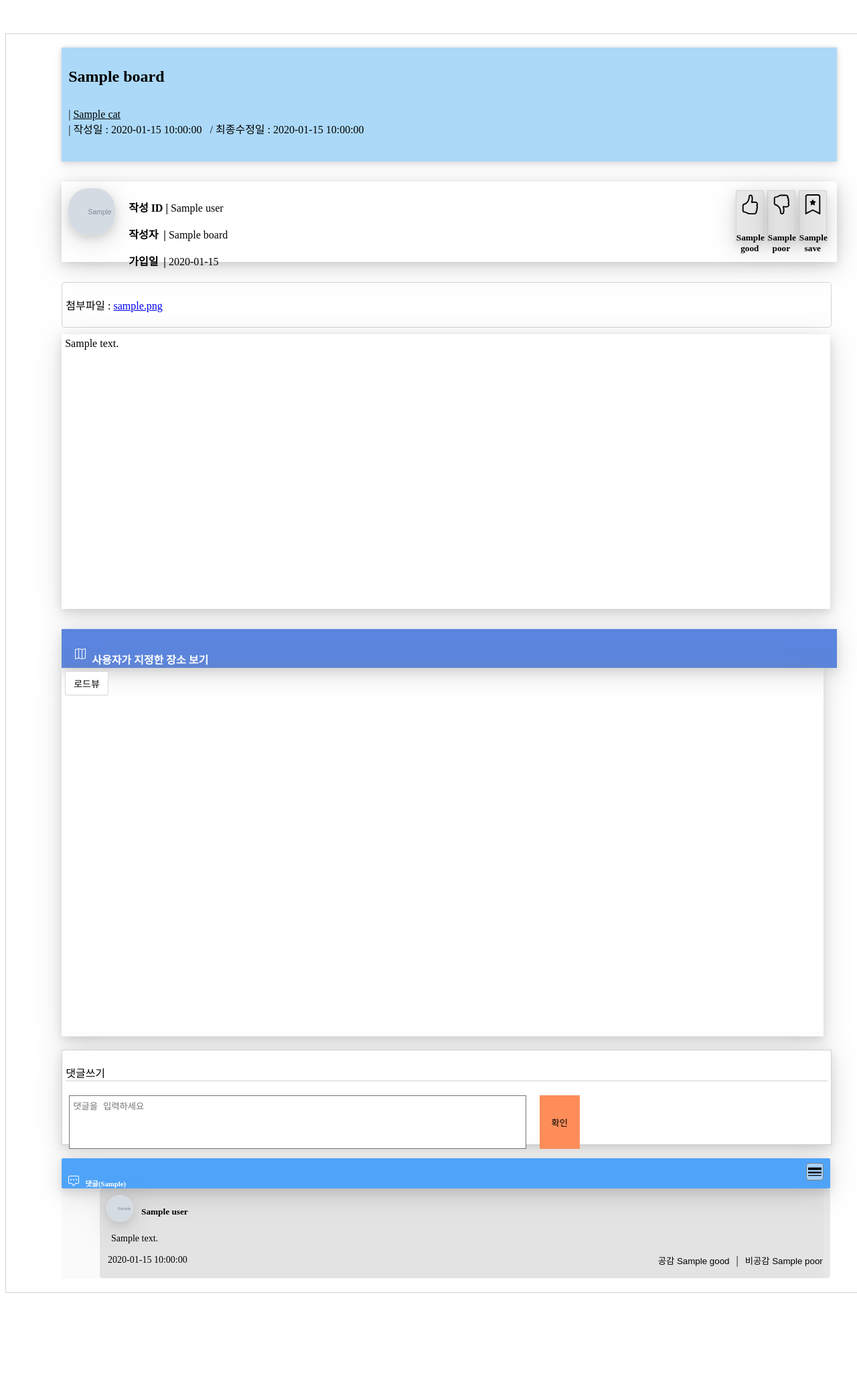
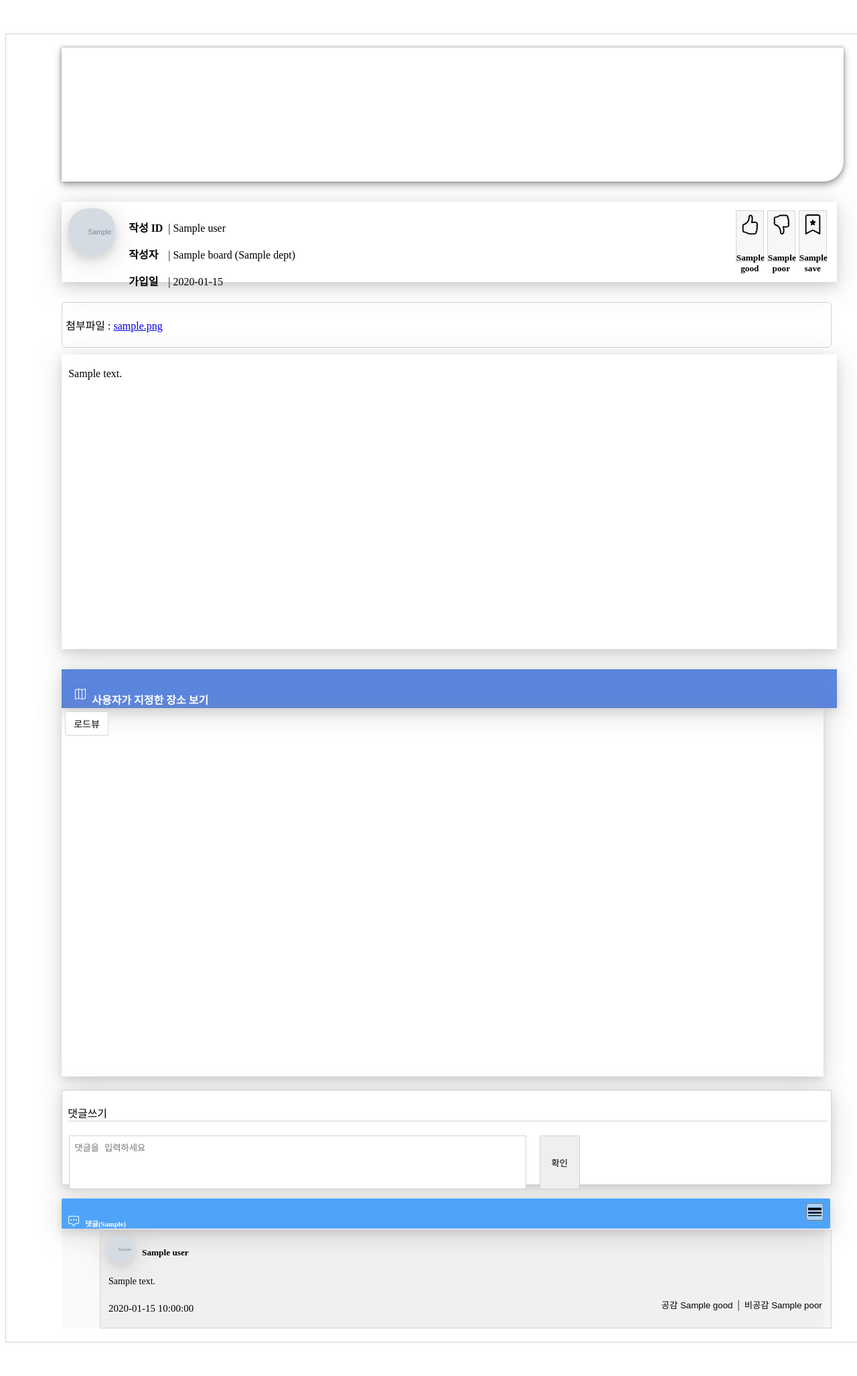
Before and after one commit to hamen1219/woori-i-community, a CodeIgniter app: the page made by application/views/homepage/board/crud/read.php in a window 1280 px wide. Shown: the whole page at 67% size. Before the commit the page ends 1930 px from the top, so only its background shows below. Run offline with CodeIgniter, Linux system fonts and the light colour scheme; the template is opened without the code that fills it: most values are stand-ins (such as "Sample title", 1, 10 or a date in 2020); grey boxes marked "Sample" are stand-in pictures; data that the repository does not hold is empty; some libraries are stand-ins or nearby versions; some web fonts are replaced.

Commit message:
CHORE : Modify read board page modify read board's view, css, js, controller code

```diff
--- a/application/views/homepage/board/crud/read.php
+++ b/application/views/homepage/board/crud/read.php
@@ -26,11 +26,11 @@
 			<?php endif; ?>
 
 			<!--게시물 제목 페이지-->
-			<div id = "title">
+			<div id = "title" class="<?=$board['class']?>">
 				<h1><?=$board['title']?></h1>
 				<p>
-					| <a href=""><?=$board['cat'] ?></a> <br>
-					| 작성일 : <?=$board['created']?>
+					<label class="info_label">카테고리</label>| <a href="/board/list/<?=$board['cat'] ?>"><?=$board['cat'] ?></a> <br>
+					<label class="info_label">작성일</label>| <?=$board['created']?>
 					<?php if($board['updated'] !== null): ?>
 						&nbsp; / 최종수정일 : <?=$board['updated']?>
 					<?php endif; ?>
@@ -53,14 +53,14 @@
 				<ul class = "writer_info writer_info_hidden">
 					<li><a href="/user/myroom/<?=$board['user']?>">유저상세보기</a></li>
 					<li><a href="/board/list/작성자/<?=$board['user']?>">작성글보기</a></li>
-					<li><a href="">쪽지보내기</a></li>
+					<!-- <li><a href="">쪽지보내기</a></li> -->
 				</ul>
 
 				<!--작성자 정보-->
 				<div id = "info_text">
-					<p><b>작성 ID | </b><?=$board['user']?></p>
-					<p><b>작성자 &nbsp;| </b> <?=$board['name'] ?></p>
-					<p><b>가입일 &nbsp;| </b> <?=substr($board['user_created'], 0, 10)?></p>
+					<p><label for="" class="info_label sm">작성 ID</label> | <?=$board['user']?></p>
+					<p><label for="" class="info_label sm">작성자</label> |  <?="{$board['name']} ({$board['dept']}) "?></p>
+					<p><label for="" class="info_label sm">가입일</label> |  <?=substr($board['user_created'], 0, 10)?></p>
 				</div>
 
 				<!--게시물 보관하기-->
@@ -184,7 +184,7 @@
 					<ul class = "writer_info writer_info_hidden reply_writer_info">;
 					    <li><a href="/user/myroom/<?=$row['user']?>">유저상세보기</a></li>;
 						<li><a href="/board/list/작성자/<?=$row['user']?>">게시물보기</a></li>;
-						<li><a href="#">쪽지보내기</a></li>
+						<!-- <li><a href="#">쪽지보내기</a></li> -->
 					</ul>
 
 					<!--부모 댓글 div 시작-->
@@ -228,7 +228,7 @@
 					<ul class = "writer_info writer_info_hidden reply_writer_info">
 						<li><a href="/user/myroom/<?=$row['user']?>">유저상세보기</a></li>
 						<li><a href="/board/list/작성자/<?=$row['user']?>">게시물보기</a></li>
-						<li><a href="">쪽지보내기</a></li>
+						<!-- <li><a href="">쪽지보내기</a></li> -->
 					</ul>
 					<h5><?=$row['user']?></h5>
 
@@ -286,6 +286,9 @@
 	<div id = "right">
 		<!--시계-->
 		<div id = "clock">
+			<div class="clock_inner">
+
+			</div>
 		</div>
 		<!--최근 게시물-->
 		<div id = "latest">
--- a/css/board/crud/read.css
+++ b/css/board/crud/read.css
@@ -18,22 +18,36 @@
 	float: left;
 	padding: 5px;
 	border-right: 1px solid gray;
-	padding-right: 10px;
+	padding-right: 30px;
 }
 #title{
 	width: 100%;
 	height: auto;
-	min-height: 150px;
+	min-height: 170px;
 	margin-bottom: 30px;
-	padding: 10px;
-	background-color: rgb(172, 217, 248);
-	box-shadow: 0 0 5px rgba(133, 133, 133, 0.3), 0 5px 12px rgba(133, 133, 133, 0.22);
+	padding: 15px;
+
+	box-shadow: 0 0 5px rgba(133, 133, 133, 0.8), 0 5px 12px rgba(133, 133, 133, 0.72);
+	border-bottom-right-radius: 30px;
+}
+.parent {
+	background-color: rgba(74, 148, 225, 0.8);
+}
+.teacher{
+	background-color: rgba(120,10,20,0.9);
+}
+.common {
+	background-color: gray;
+}
+.admin{
+	background-color: #282A35;
 }
 #title h1{
+	margin-top: 5px;
 	margin-bottom: 34px;
 }
-#title p, #title a{
-	color: black;
+#title h1, #title p, #title a{
+	color: white;
 }
 #board_ctrl_group{
 	margin-top: 5px;
@@ -98,26 +112,36 @@
 	margin-top: 3px;
 	width: 40px;
 	height: 70px;
-	box-shadow: 0 8px 38px rgba(133, 133, 133, 0.3), 0 5px 12px rgba(133, 133, 133, 0.22);
+	/* box-shadow: 0 8px 38px rgba(133, 133, 133, 0.3), 0 5px 12px rgba(133, 133, 133, 0.22); */
 	border: 1px solid lightgray;
 	margin-right: 5px;
-	background-color: rgba(20,20,20,0.1);
+	background-color: rgba(20,20,20,0.03);
 	float: right;
 	cursor: pointer;
 	text-align: center;
 	padding-top: 5px;
-	transition: all 0.2s;
+	transition: all 0.15s;
 }
 .like_btn:hover{
 	background-color: rgba(20,20,20,0.4) !important;
 }
-
 
 .like_btn svg{
 	width: 30px;
 	height: 30px;
 	margin-bottom: 5px;
 }
+
+.info_label{
+	display: inline-block;
+	width: 65px;
+	font-weight: 600;
+}
+.info_label.sm{
+	width: 55px;
+}
+
+
 #board_file{
 	width: 100%;
 	padding: 5px;
@@ -137,8 +161,15 @@
 	min-height: 400px;
 	box-shadow: 0 8px 38px rgba(133, 133, 133, 0.3), 0 5px 12px rgba(133, 133, 133, 0.22);
 	margin-bottom: 10px;
+	padding: 10px;
+	padding-top: 20px;
+	padding-bottom: 20px;
+	overflow: auto;
+}
+
+/* 본문 테이블 여백 */
+#area table td {
 	padding: 5px;
-	overflow: auto;
 }
 
 #map_btn{
@@ -182,6 +215,7 @@
 }
 #reply_title{
 	border-bottom: 1px solid lightgray;
+	margin-left: 3px;
 }
 #reply_write{
 	width: 100%;
@@ -198,22 +232,25 @@
 	height: 80px;
 	overflow-y: auto;
 	resize: none;
-	padding: 5px;
+	padding: 7px;
 	margin-top: 5px;
 	margin-right: 20px;
 	float: left;
+	border: 1px solid lightgray;
 }
 #reply_write>button{
 	height: 80px;
 	width: 60px;
-	border: 1px solid #ff8d5a;
+	border: 1px solid lightgray;
 	float: left;
 	margin-top: 5px;
-	background-color: #ff8d5a;
-	transition: all 0.2s;
+	/* background-color: gray; */
+	transition: all 0.15s;
 }
 #reply_write>button:hover{
 	background-color: gray;
+	border: 0;
+	color: white;
 }
 /*
 
@@ -284,18 +321,20 @@
 
 .reply_parent{
 	border-bottom: 2px solid white;
+	background-color: white;
 	border: 1px solid lightgray;
 	padding: 5px;
 	margin-top: 10px;
-	background-color: rgba(20,20,20,0.04);
+
 }
 .reply_child{
 	width: 95%;
 	margin-left: 5%;
 	padding: 5px;
-	border-radius: 5px;
-	background-color: rgba(20,20,20,0.1);
-	border-bottom: 1px solid white;
+	/* border-radius: 5px; */
+	background-color: rgba(20,20,20,0.04);
+	border-top: 1px solid white !important;
+	border: 1px solid lightgray;
 }
 
 .reply_modify{
@@ -321,7 +360,8 @@
 
 .reply_contents{
 	float: left;
-	margin-left: 5px;
+	margin-top: 3px;
+	/* margin-left: 5px; */
 }
 .reply_like{
 	clear: both;
@@ -329,14 +369,18 @@
 }
 .reply_like p{
 	display: inline-block;
+	font-size: 15px;
+	margin-top: 10px;
 }
 .reply_like div{
 	float: right;
+	margin-right: 5px;
 }
 .reply_btn_good, .reply_btn_poor{
 	background-color: transparent;
 	border:0;
 	border-radius: 5px;
+	padding: 3px;
 }
 
 #reply_cnt{
--- a/js/board/crud/clock.js
+++ b/js/board/crud/clock.js
@@ -4,19 +4,19 @@
 function printTime()
 {
     //click을 통해 cnt 1씩 증가, cnt가 4가 되면 0으로 초기화 (다시 배열 처음부터)
-    $('#clock').click(function(){
-        if(clock_num==4)
-        {
-            clock_num = 0;
-        }
-        else
-        {
-            clock_num += 1;
-        }
-    });
+    // $('#clock').click(function(){
+    //     if(clock_num==4)
+    //     {
+    //         clock_num = 0;
+    //     }
+    //     else
+    //     {
+    //         clock_num += 1;
+    //     }
+    // });
 
 	//현재시간 넣을 div
-    var clock = document.getElementById("clock");
+    var clock = document.getElementsByClassName("clock_inner")[0];
     //현재시간 객체 생성
     var now = new Date();
 
@@ -26,8 +26,8 @@
     sec = (String(now.getSeconds()).length === 1) ? "0"+String(now.getSeconds()) : now.getSeconds();
 
     //div 내 html print
-    clock.innerHTML = "<p>클릭하면 테마변경</p> <h1 class ='clock_text'>"+hour+":"+min+"</h1><h5 class = 'clock_text'>"+sec+"</h5>";
-    $('.clock_text').css({'font-family' : clock_arr[clock_num]});
+    clock.innerHTML = "<h1 class ='clock_text'>"+hour+":"+min+"</h1><h5 class = 'clock_text'>"+sec+"</h5>";
+    // $('.clock_text').css({'font-family' : clock_arr[clock_num]});
 
     // setTimeout 함수를 통해 현재 함수(시간 출력 함수)를 1초 간격으로 실행
     setTimeout("printTime(clock_num)", 1000);
--- a/js/board/crud/read.js
+++ b/js/board/crud/read.js
@@ -26,7 +26,7 @@
 
 	//댓글 카운트 메뉴 우측 아이콘 클릭시 toggle
 	$(document).on("click","#reply_cnt svg",function(){
-		$('#reply_slide').stop().slideToggle(1000);
+		$('#reply_slide').stop().slideToggle();
 	});
 
 	$(document).on("click","#img_cut",function(){
@@ -430,8 +430,8 @@
 
 			str += "<ul class = \"writer_info writer_info_hidden reply_writer_info\">";
 		    str += "<li><a href=\"/user/myroom/"+row['user']+"\">유저상세보기</a></li>";
-			str += "<li><a href=\"/board/list/사용자/"+row['user']+"\">작성글보기</a></li>";
-			str += "<li><a href=\"\">쪽지보내기</a></li></ul>";
+			str += "<li><a href=\"/board/list/사용자/"+row['user']+"\">작성글보기</a></li></ul>";
+			// str += "<li><a href=\"\">쪽지보내기</a></li></ul>";
 
 			str += "<h5>"+row["user"]+"</h5>";
 
```
Also changed, not shown: other parts of css/board/crud/read.css (+19 -9 lines), application/controllers/Board.php (+10 -0 lines), css/board/crud/right.css (+24 -13 lines).
